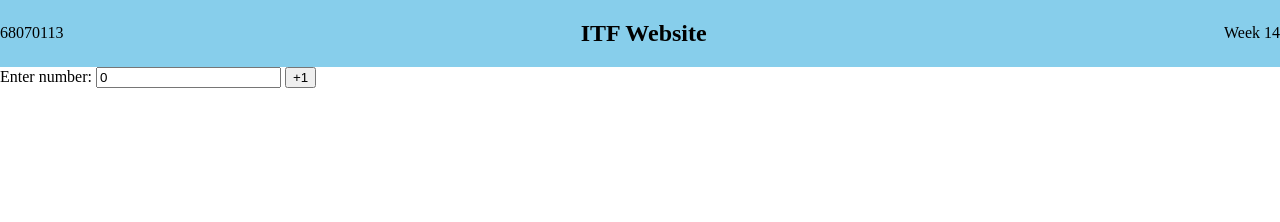
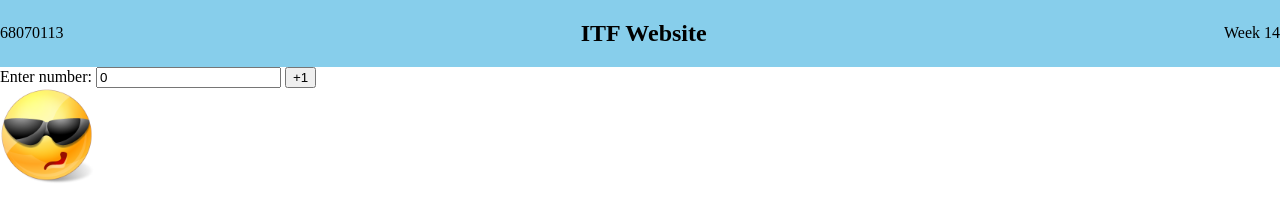
Before and after one commit to 68070113-droid/itf-it68070113, a plain HTML site: page index.html in a window 1280 px wide. Drawn offline with Linux system fonts and the light colour scheme.

Commit message:
add image

```diff
--- a/index.html
+++ b/index.html
@@ -16,6 +16,7 @@
         Enter number: <input type="number" id="myinput" value="0">
         <button onclick="add()">+1</button>
     </div>
+    <img src="Cool.png" width="96" alt="Cool">
     <script src="script.js"></script>
 </body>
 </html>
```
Also changed, not shown: Cool.png (added).
